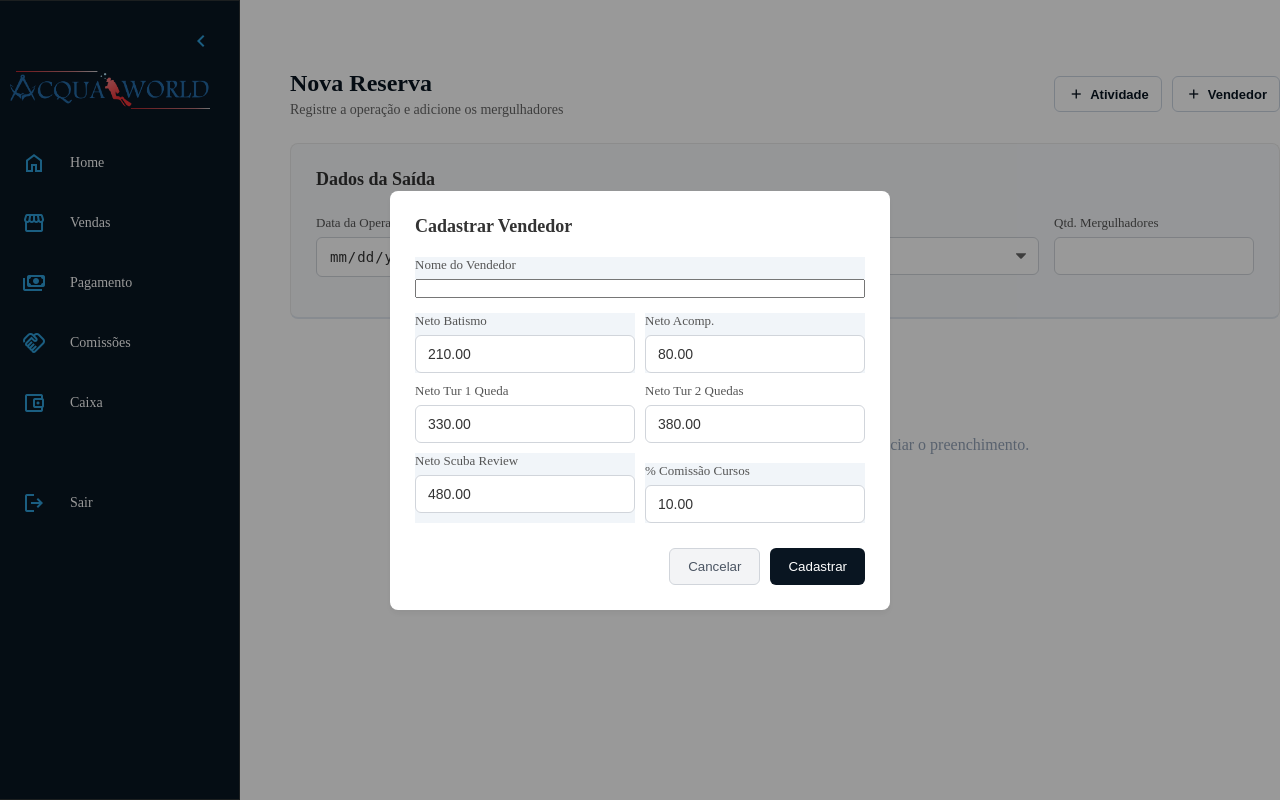
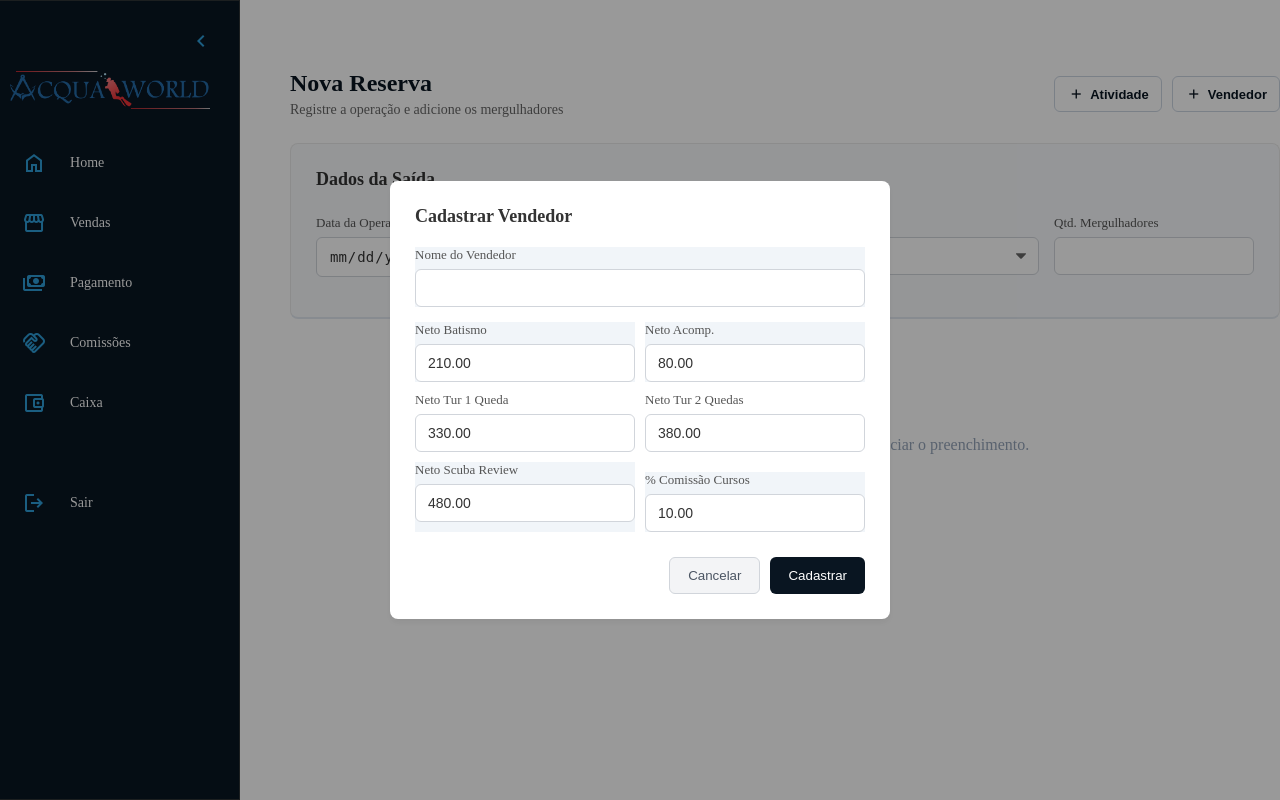
Before and after one commit to igorjovita/acqua_world, a Django app: page /sales/ in a window 1280 px wide, after a click that opens the changed part. Run offline with Django 5.2, Linux system fonts and the light colour scheme; data that the repository does not hold is empty.

Commit message:
Atualizações front end4

```diff
--- a/gestao/templates/sales.html
+++ b/gestao/templates/sales.html
@@ -68,7 +68,7 @@
 
                 <div class="field-group" style="background:#f1f5f9; margin-bottom:15px;">
                     <label>Nome do Vendedor</label>
-                    <input type="text" name="nome_vendedor" required>
+                    <input type="text" name="nome_vendedor" class="modern-input" required>
                 </div>
 
                 <div style="display:grid; grid-template-columns: 1fr 1fr; gap:10px;">
```
